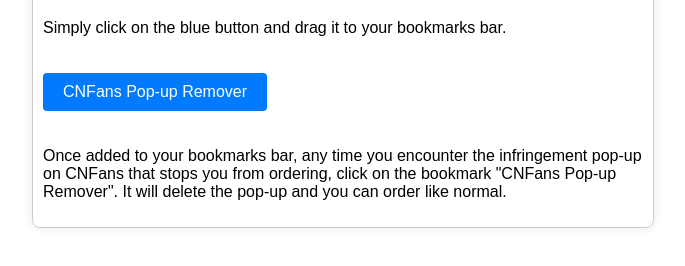
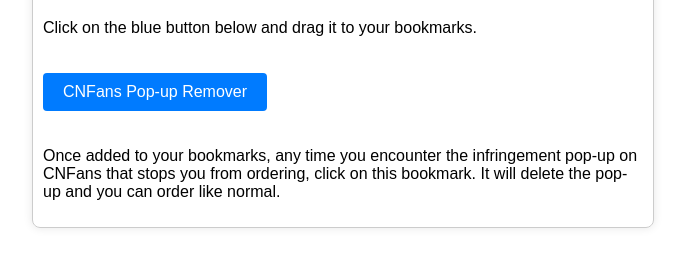
Before and after one commit to BSRFD/CNFansUnblocker, a plain HTML site: page index.html in a window 1280 px wide. Shown: the part 92-358 px from the top of the page, without its empty margins (297-982 px from the left). Drawn offline with Linux system fonts and the light colour scheme.

Commit message:
Update index.html

```diff
--- a/index.html
+++ b/index.html
@@ -30,8 +30,8 @@
 </head>
 <body>
     <h1>CNFans Pop-up Remover</h1>
-    <p>Simply click on the blue button and drag it to your bookmarks bar.</p>
+    <p>Click on the blue button below and drag it to your bookmarks.</p>
     <a href="javascript:(function() { var modal = document.getElementById('keywords-modal'); if (modal) { modal.parentNode.removeChild(modal); } else { alert('Element not found!'); } })();" class="bookmarklet">CNFans Pop-up Remover</a>
-    <p>Once added to your bookmarks bar, any time you encounter the infringement pop-up on CNFans that stops you from ordering, click on the bookmark "CNFans Pop-up Remover". It will delete the pop-up and you can order like normal.</p>
+    <p>Once added to your bookmarks, any time you encounter the infringement pop-up on CNFans that stops you from ordering, click on this bookmark. It will delete the pop-up and you can order like normal.</p>
 </body>
 </html>
```
